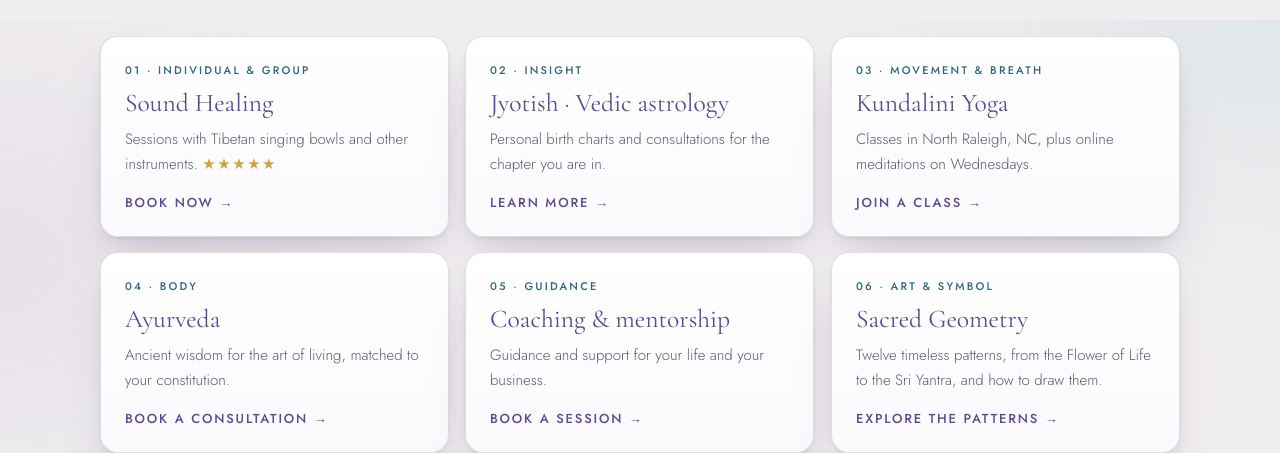
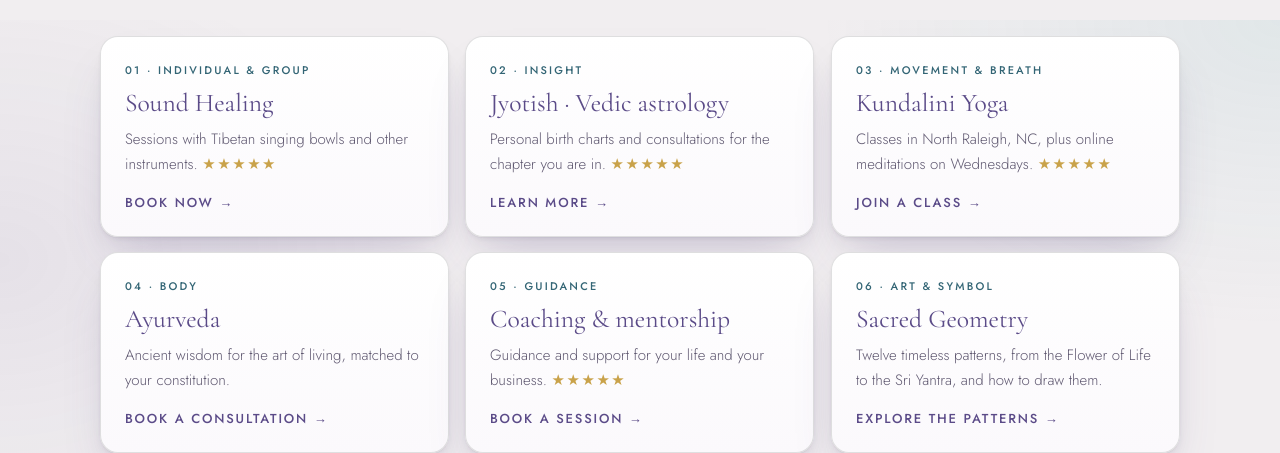
Before and after one commit to Serenitycode777/milabrown-main, a plain HTML site: page index.html in a window 1280 px wide. Shown: the part 4780-5233 px from the top of the page. Drawn offline with nearby package versions, Linux system fonts and the light colour scheme; animation ran at ten frames a second; a script that the page names is missing.

Commit message:
Top modalities: gold stars on Jyotish, Kundalini Yoga, Coaching
Added star ratings to modalities for better user experience.

```diff
--- a/index.html
+++ b/index.html
@@ -767,10 +767,10 @@ a.space:hover b{color:var(--lagoon)}
     </div>
     <div class="mods mods-static">
       <div class="mod"><span class="tag">01 · Individual &amp; group</span><h3>Sound Healing</h3><p>Sessions with Tibetan singing bowls and other instruments. <span class="stars" aria-label="Five stars">★★★★★</span></p><a class="mod-link" href="#book">Book now →</a></div>
-      <div class="mod"><span class="tag">02 · Insight</span><h3>Jyotish · Vedic astrology</h3><p>Personal birth charts and consultations for the chapter you are in.</p><a class="mod-link" href="https://milabrown.pro/vedicastrology/">Learn more →</a></div>
-      <div class="mod"><span class="tag">03 · Movement &amp; breath</span><h3>Kundalini Yoga</h3><p>Classes in North Raleigh, NC, plus online meditations on Wednesdays.</p><a class="mod-link" href="#contact">Join a class →</a></div>
+      <div class="mod"><span class="tag">02 · Insight</span><h3>Jyotish · Vedic astrology</h3><p>Personal birth charts and consultations for the chapter you are in. <span class="stars" aria-label="Five stars">★★★★★</span></p><a class="mod-link" href="https://milabrown.pro/vedicastrology/">Learn more →</a></div>
+      <div class="mod"><span class="tag">03 · Movement &amp; breath</span><h3>Kundalini Yoga</h3><p>Classes in North Raleigh, NC, plus online meditations on Wednesdays. <span class="stars" aria-label="Five stars">★★★★★</span></p><a class="mod-link" href="#contact">Join a class →</a></div>
       <div class="mod"><span class="tag">04 · Body</span><h3>Ayurveda</h3><p>Ancient wisdom for the art of living, matched to your constitution.</p><a class="mod-link" href="#book">Book a consultation →</a></div>
-      <div class="mod"><span class="tag">05 · Guidance</span><h3>Coaching &amp; mentorship</h3><p>Guidance and support for your life and your business.</p><a class="mod-link" href="#book">Book a session →</a></div>
+      <div class="mod"><span class="tag">05 · Guidance</span><h3>Coaching &amp; mentorship</h3><p>Guidance and support for your life and your business. <span class="stars" aria-label="Five stars">★★★★★</span></p><a class="mod-link" href="#book">Book a session →</a></div>
       <div class="mod mod-sg"><span class="tag">06 · Art &amp; symbol</span><h3>Sacred Geometry</h3><p>Twelve timeless patterns, from the Flower of Life to the Sri Yantra, and how to draw them.</p><a class="mod-link" href="https://milabrown.pro/sacredgeometry/">Explore the patterns →</a></div>
     </div>
   </div>
```
